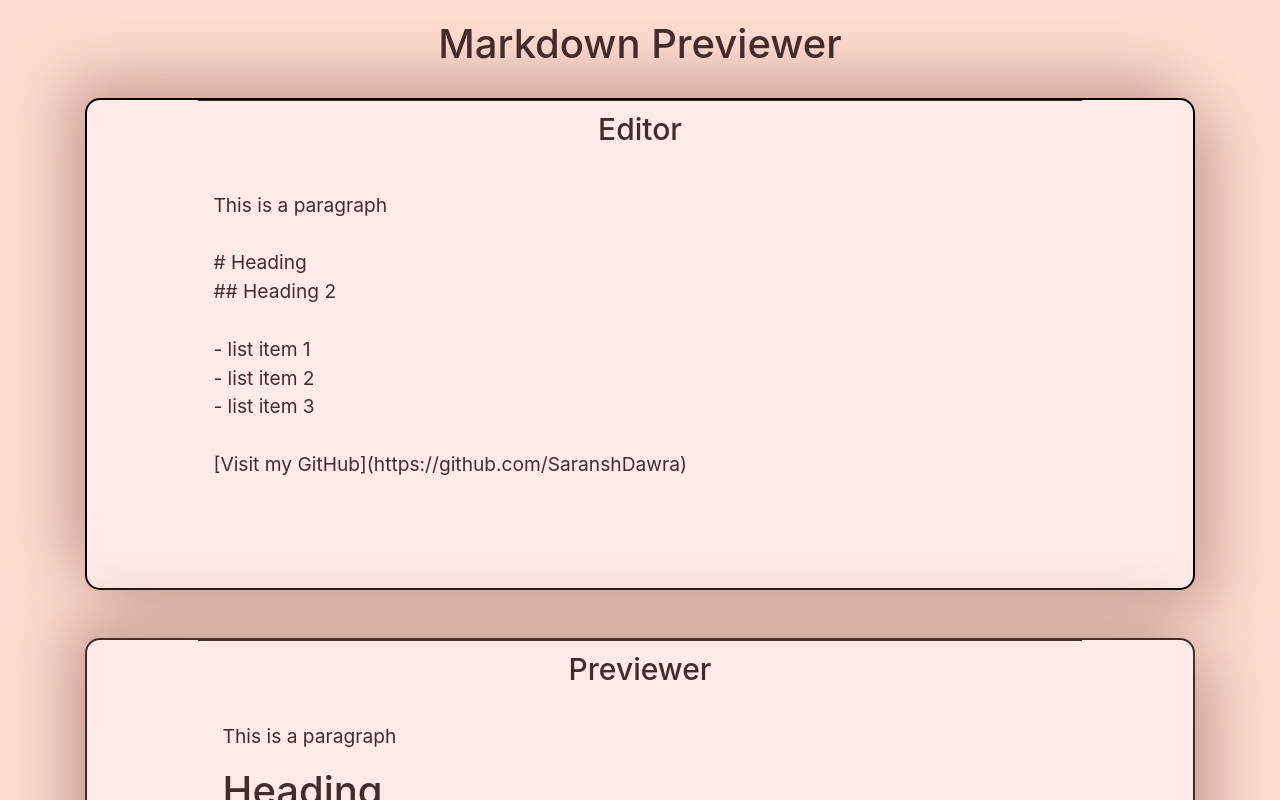
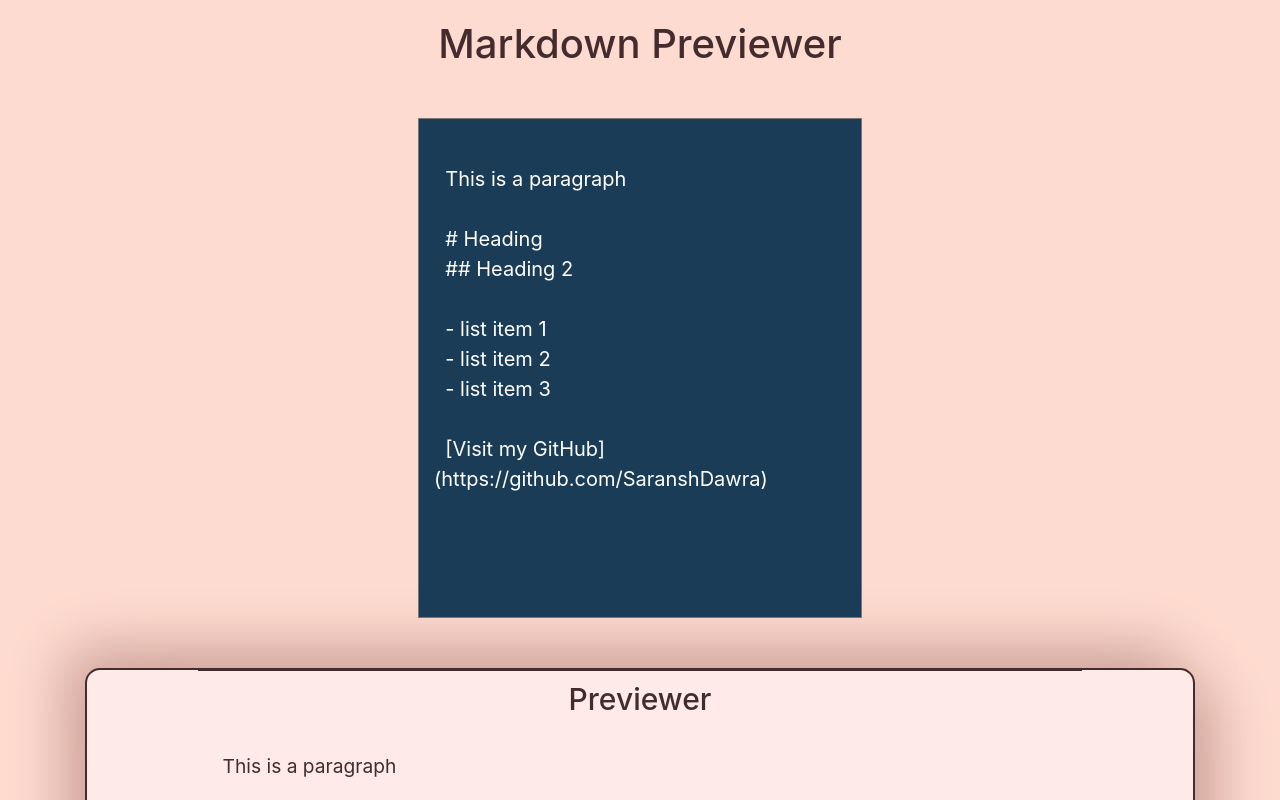
Before and after one commit to SaranshDawra/Markdown-Previewer, a React (Create React App) app: page / in a window 1280 px wide. Shown: the top 800 px of the page. Built offline with nearby package versions, Linux system fonts and the light colour scheme.

Commit message:
Editor ui updated

```diff
--- a/src/components/Editor.js
+++ b/src/components/Editor.js
@@ -3,10 +3,7 @@ import style from './editor.module.css';
 
 export default function Editor(props) {
     return (
-        <div className={style.Editor}>
-            <h1 className={style.titleBar}>Editor</h1>
-            <textarea className={style.editor} value={props.value} onChange={(e) => props.changed(e.target.value)}>
+            <textarea className={style.Editor} value={props.value} onChange={(e) => props.changed(e.target.value)}>
             </textarea>
-        </div>
     )
 }
--- a/src/components/editor.module.css
+++ b/src/components/editor.module.css
@@ -1,30 +1,22 @@
 .Editor {
-    background: #FEEAE6;
-    box-shadow: 20px 20px 60px #cfa49b, -20px -20px 60px #cfa49b;
-    border: 2px solid black;
-    border-radius: 15px;
+    height: 500px;
+    width: 40%;
+    resize: none;
+    padding: 15px;
+    font-size: 20px;
+    background: rgba(26,60,87,1);
+    color: white;
+    margin: 20px;
 }
 
-.titleBar {
-    width: 80%;
-    background: #FEEAE6;
-    font-size: 30px;
-    color: #442C2E;
-    padding: 10px;
-    margin: 0 auto;
-    border-top: 1px solid #442C2E;
+@media screen and (max-width: 840px) {
+    .Editor {
+        width: 70%;
+    }
 }
 
-.editor {
-    width: 80%;
-    background-color: #FEEAE6;
-    color: #442C2E;
-    resize: none;
-    outline: none;
-    border: none;
-    height: 400px;
-    padding: 5px;
-    margin: 0 auto;
-    margin-bottom: 25px;
-    font-size: 1.2rem;
+@media screen and (max-width: 400px) {
+    .Editor {
+        width: 85%;
+    }
 }
```
